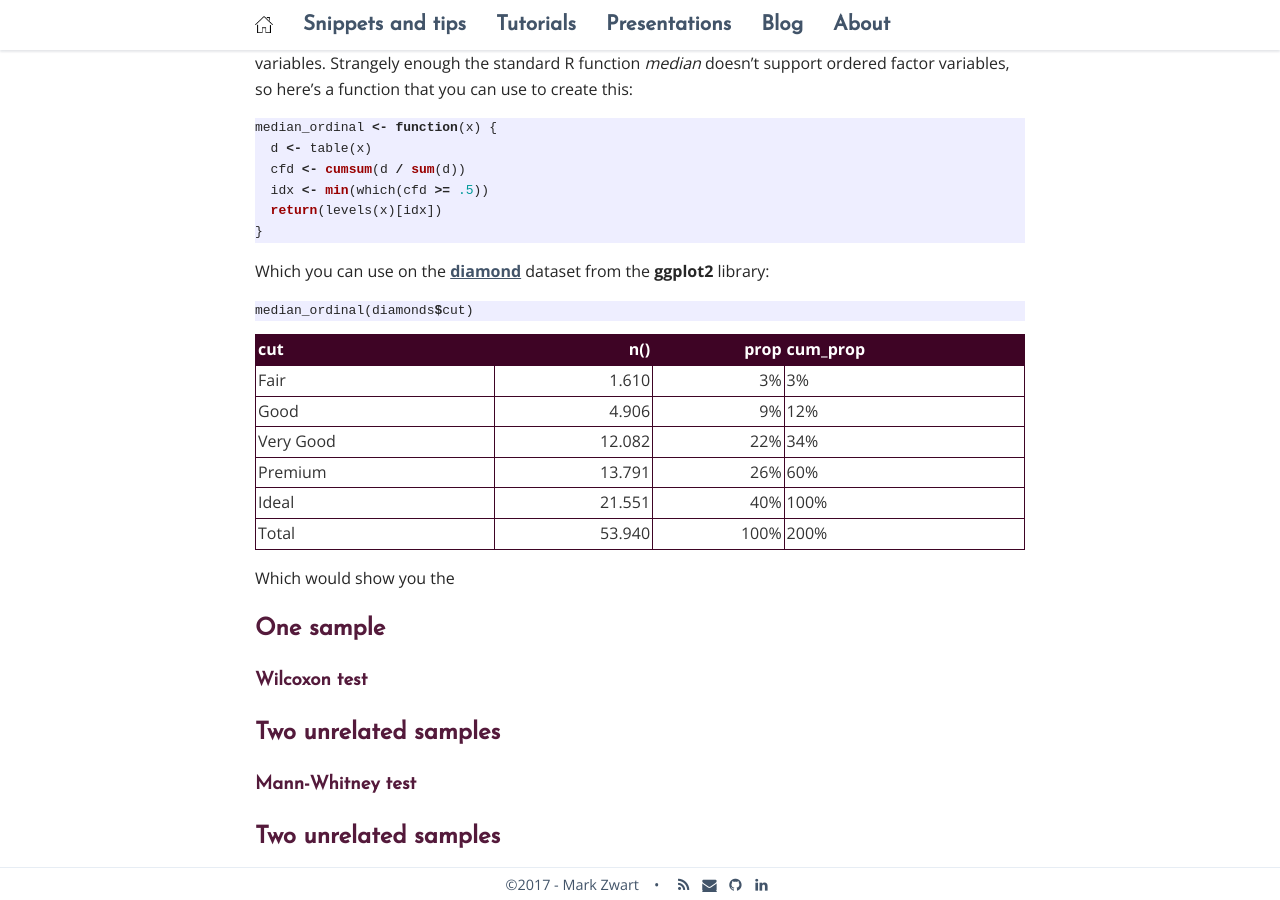
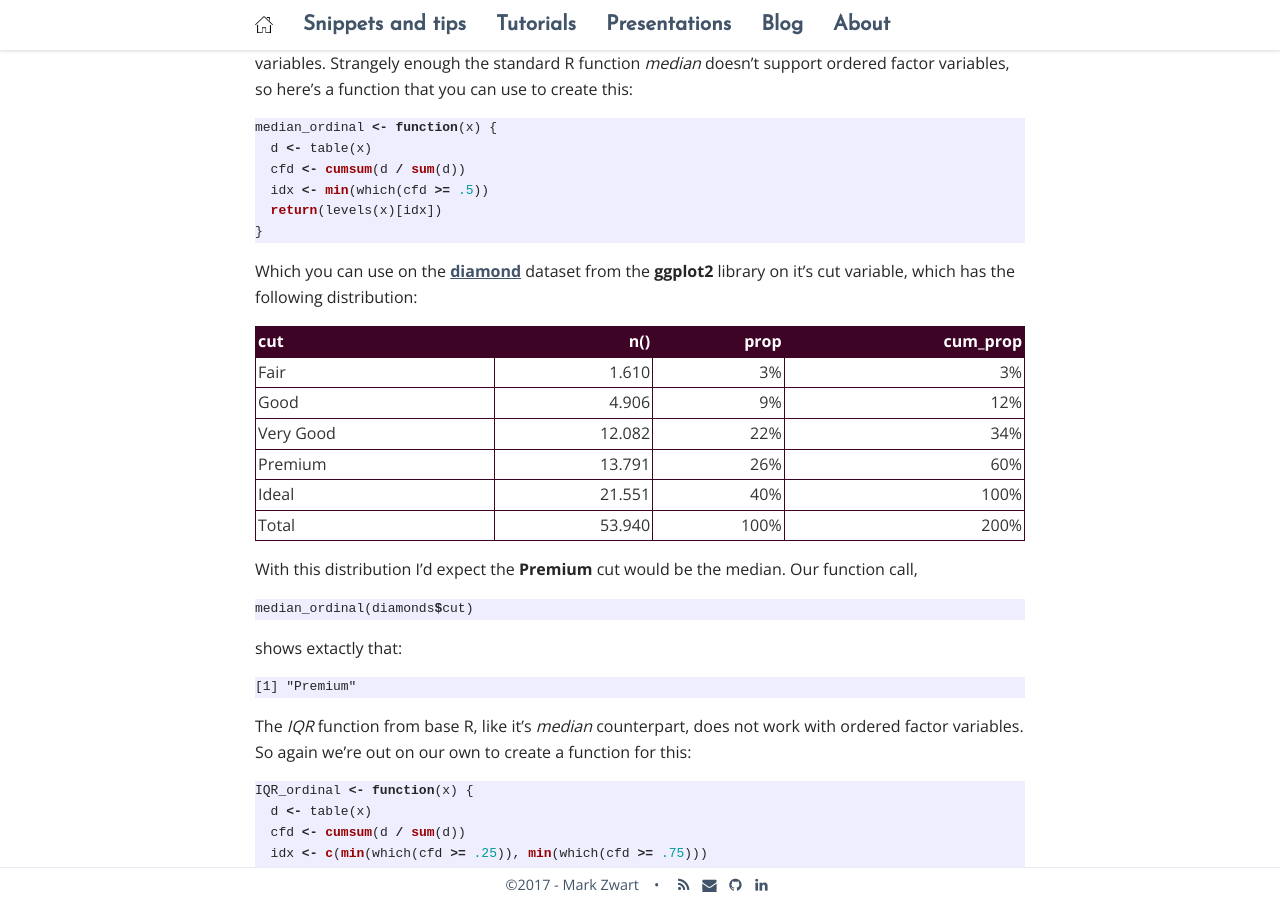
Before and after one commit to mark-me/mark-me.github.io, a Jekyll site: the page built from _pages/tutorials/statistical-tests/statistical-tests.md, in a window 1280 px wide and 900 px high, scrolled down 9301 px. Built offline with Jekyll 4.4.1, drawn with Linux system fonts in a browser that asks for light colours; nearby versions of some CDN libraries; comment, search, counter and statistics services are not loaded; some of the changed text lies outside the part shown.

Commit message:
Update statistical-tests.md

````diff
--- a/_pages/tutorials/statistical-tests/statistical-tests.md
+++ b/_pages/tutorials/statistical-tests/statistical-tests.md
@@ -327,13 +327,10 @@ median_ordinal <- function(x) {
   return(levels(x)[idx])
 }
 ```
-Which you can use on the [diamond](http://ggplot2.tidyverse.org/reference/diamonds.html) dataset from the **ggplot2** library:
-```r
-median_ordinal(diamonds$cut)
-```
+Which you can use on the [diamond](http://ggplot2.tidyverse.org/reference/diamonds.html) dataset from the **ggplot2** library on it's cut variable, which has the following distribution:
 
 | cut |n()  | prop | cum_prop |
-| --- | --: | ---: | -------  |
+| --- | --: | ---: | ------:  |
 | Fair | 1.610 | 3% | 3% |
 | Good| 4.906 | 9% | 12% |
 | Very Good | 12.082 | 22% | 34% |
@@ -341,7 +338,28 @@ median_ordinal(diamonds$cut)
 | Ideal | 21.551| 40% | 100% |
 | Total | 53.940 | 100% | 200% |
 
-Which would show you the
+With this distribution I'd expect the **Premium** cut would be the median. Our function call,
+```r
+median_ordinal(diamonds$cut)
+```
+shows extactly that:
+```
+[1] "Premium"
+```
+
+The _IQR_ function from base R, like it's _median_ counterpart, does not work with ordered factor variables. So again we're out on our own to create a function for this:
+```r
+IQR_ordinal <- function(x) {
+  d <- table(x)
+  cfd <- cumsum(d / sum(d))
+  idx <- c(min(which(cfd >= .25)), min(which(cfd >= .75)))
+  return(levels(x)[idx])
+}
+```
+This returns, as expected:
+```
+[1] "Very Good" "Ideal"
+```
 
 ## One sample
 
````
